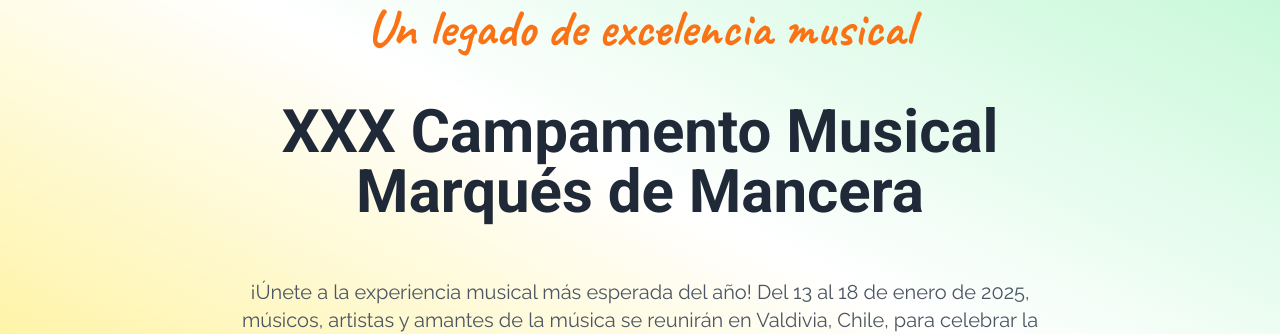
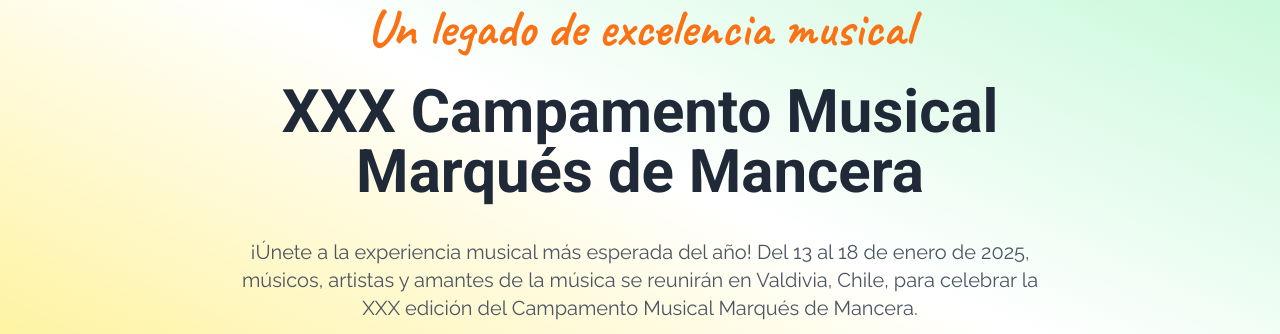
Before and after one commit to jaaneo/camusmancera.cl, a Next.js app: page / in a window 1280 px wide. Shown: the part 198-532 px from the top of the page. Built offline with nearby package versions, Linux system fonts and the light colour scheme.

Commit message:
update py-3 on titulo principal

```diff
--- a/app/components/Hero.tsx
+++ b/app/components/Hero.tsx
@@ -25,7 +25,7 @@
 
         {/* Título principal */}
         <h1
-          className="text-4xl sm:text-5xl md:text-6xl font-bold text-gray-800 leading-tight mb-6 py-8"
+          className="text-4xl sm:text-5xl md:text-6xl font-bold text-gray-800 leading-tight mb-6 py-3"
           style={{ fontFamily: "Roboto, sans-serif" }}
         >
           XXX Campamento Musical Marqués de Mancera
```
